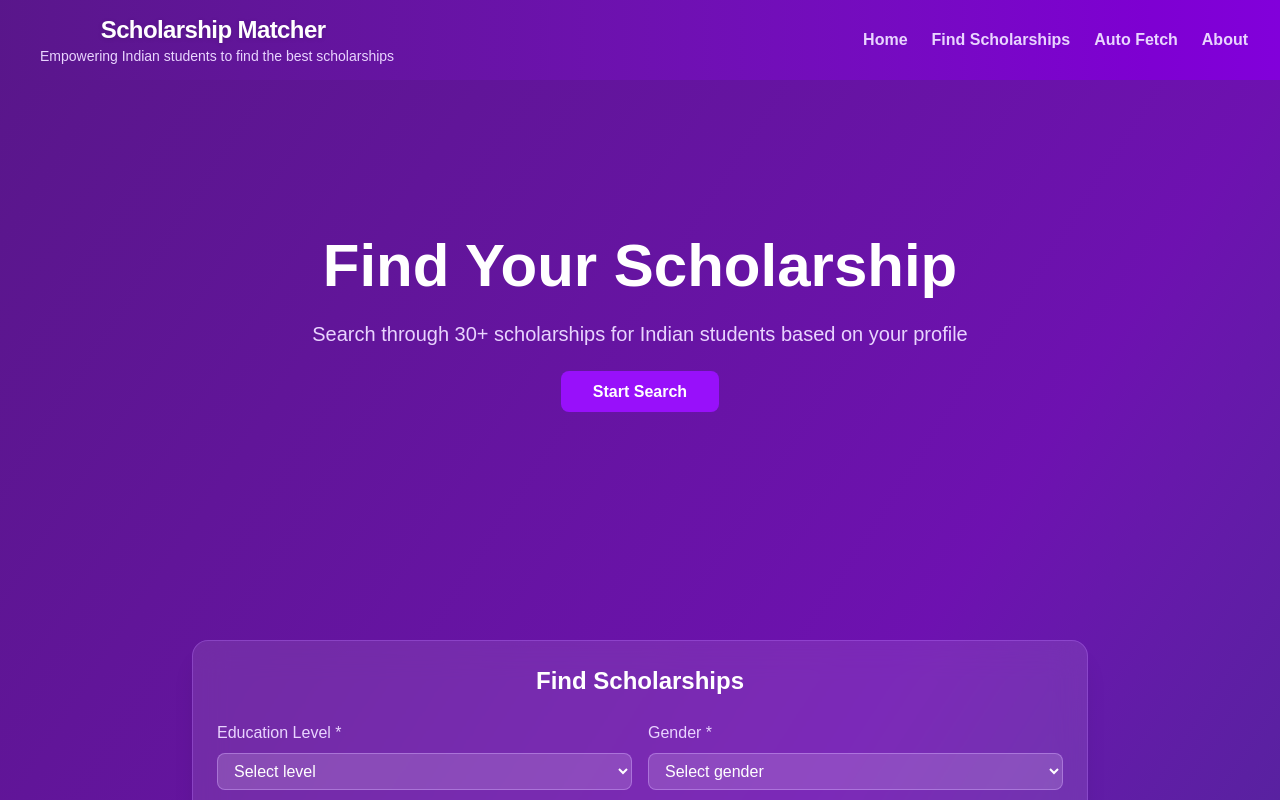
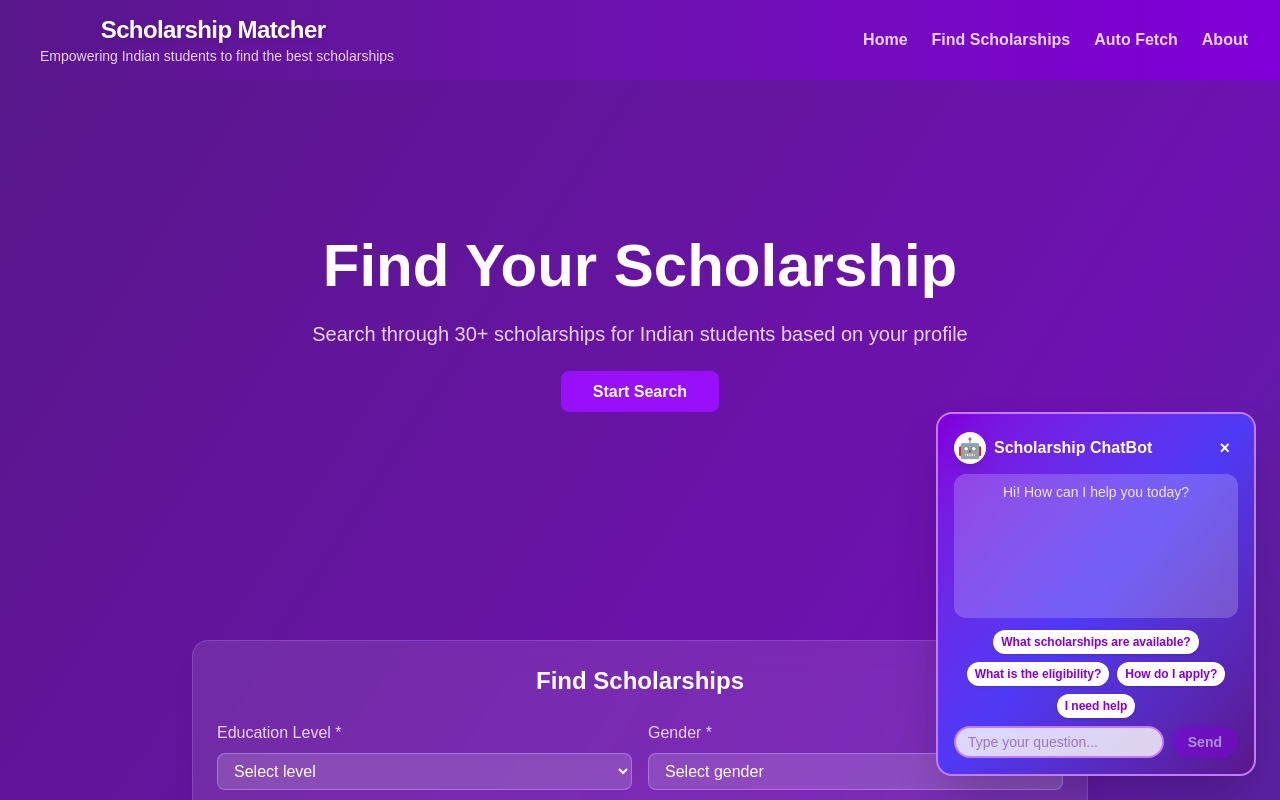
Before and after one commit to catmoreak/scholarship, a Next.js app: page / in a window 1280 px wide. Shown: the top 800 px of the page. Built offline with nearby package versions, Linux system fonts and the light colour scheme.

Commit message:
feat: Add ChatBot component for enhanced user interaction and support

```diff
--- a/src/app/page.tsx
+++ b/src/app/page.tsx
@@ -4,6 +4,7 @@ import React, { useState } from 'react'
 import HeroSection from '@/components/HeroSection'
 import ScholarshipSearchForm from '@/components/ScholarshipSearchForm'
 import ScholarshipResults from '@/components/ScholarshipResults'
+import ChatBot from '@/components/ChatBot'
 import { matchScholarships, Scholarship } from '@/data/scholarships'
 
 export default function Home() {
@@ -20,38 +21,26 @@ export default function Home() {
     academicPercentage: string;
     subjects: string;
   }) => {
-    const matches = matchScholarships({
-      class: criteria.class,
-      gender: criteria.gender,
-      religion: criteria.religion,
-      caste: criteria.caste,
-      state: criteria.state,
-      familyIncome: criteria.familyIncome,
-      academicPercentage: criteria.academicPercentage ? parseInt(criteria.academicPercentage) : undefined,
-      subjects: criteria.subjects
-    })
-
-    setMatchedScholarships(matches)
-    setSearchPerformed(true)
-
-    // Scroll to results
-    setTimeout(() => {
-      document.getElementById('results')?.scrollIntoView({ behavior: 'smooth' })
-    }, 100)
-  }
+    // Convert academicPercentage to number for matchScholarships
+    const criteriaForMatch = {
+      ...criteria,
+      academicPercentage: Number(criteria.academicPercentage)
+    };
+    const results = matchScholarships(criteriaForMatch);
+    setMatchedScholarships(results);
+    setSearchPerformed(true);
+  };
 
   return (
     <div className="min-h-screen bg-gradient-to-br from-purple-900 via-purple-800 to-indigo-900">
       {/* Hero Section */}
       <HeroSection />
-
       {/* Search Section */}
       <section id="search" className="py-20 px-4 sm:px-6 lg:px-8">
         <div className="max-w-4xl mx-auto">
           <ScholarshipSearchForm onSearch={handleSearch} />
         </div>
       </section>
-
       {/* Results Section */}
       <section id="results" className="py-20 px-4 sm:px-6 lg:px-8">
         <div className="max-w-7xl mx-auto">
@@ -61,7 +50,6 @@ export default function Home() {
           />
         </div>
       </section>
-
       {/* Featured Section */}
       <section id="featured" className="py-20 px-4 sm:px-6 lg:px-8 bg-black/20">
         <div className="max-w-7xl mx-auto text-center">
@@ -69,7 +57,6 @@ export default function Home() {
           <p className="text-purple-200 text-xl mb-12 max-w-3xl mx-auto">
             We&apos;ve helped thousands of Indian students find and secure scholarships worth crores of rupees
           </p>
-
           <div className="grid grid-cols-1 md:grid-cols-3 gap-8 max-w-5xl mx-auto">
             <div className="bg-white/10 backdrop-blur-lg border border-purple-400/30 rounded-3xl p-8 shadow-xl hover:shadow-purple-500/20 transition-all duration-300 transform hover:scale-105">
               <div className="w-16 h-16 bg-gradient-to-br from-purple-400 to-indigo-500 rounded-2xl flex items-center justify-center mx-auto mb-6 shadow-lg">
@@ -80,7 +67,6 @@ export default function Home() {
                 Our AI algorithm matches you with scholarships based on your exact profile, maximizing your chances of success.
               </p>
             </div>
-
             <div className="bg-white/10 backdrop-blur-lg border border-purple-400/30 rounded-3xl p-8 shadow-xl hover:shadow-purple-500/20 transition-all duration-300 transform hover:scale-105">
               <div className="w-16 h-16 bg-gradient-to-br from-green-400 to-emerald-500 rounded-2xl flex items-center justify-center mx-auto mb-6 shadow-lg">
                 <span className="text-2xl">✅</span>
@@ -90,7 +76,6 @@ export default function Home() {
                 All scholarships are verified and updated regularly. We only show legitimate opportunities from trusted sources.
               </p>
             </div>
-
             <div className="bg-white/10 backdrop-blur-lg border border-purple-400/30 rounded-3xl p-8 shadow-xl hover:shadow-purple-500/20 transition-all duration-300 transform hover:scale-105">
               <div className="w-16 h-16 bg-gradient-to-br from-yellow-400 to-orange-500 rounded-2xl flex items-center justify-center mx-auto mb-6 shadow-lg">
                 <span className="text-2xl">🚀</span>
@@ -103,6 +88,7 @@ export default function Home() {
           </div>
         </div>
       </section>
+      <ChatBot />
     </div>
-  )
+  );
 }
--- /dev/null
+++ b/src/components/ChatBot.tsx
@@ -0,0 +1,96 @@
+import React, { useState } from "react";
+
+const ChatBot = () => {
+  const [messages, setMessages] = useState<{ role: string; content: string }[]>([]);
+  const [input, setInput] = useState("");
+  const [loading, setLoading] = useState(false);
+  const [open, setOpen] = useState(true);
+
+  async function sendMessage(e: React.FormEvent) {
+    e.preventDefault();
+    if (!input.trim()) return;
+    setLoading(true);
+    const userMsg = { role: "user", content: input };
+    let botReply = "Sorry, I didn't understand. Please ask about scholarships, eligibility, or application process.";
+    const lowerInput = input.toLowerCase();
+    if (lowerInput.includes("scholarship")) {
+      botReply = "We match you with scholarships based on your profile. Try our search above!";
+    } else if (lowerInput.includes("eligibility")) {
+      botReply = "Eligibility varies by scholarship. Common criteria include academic percentage, income, and category.";
+    } else if (lowerInput.includes("apply") || lowerInput.includes("application")) {
+      botReply = "You can apply for scholarships directly on the provider's website. We provide verified links.";
+    } else if (lowerInput.includes("help") || lowerInput.includes("support")) {
+      botReply = "Our team is here to help! Ask your question or use the search form above.";
+    }
+    setMessages([...messages, userMsg, { role: "bot", content: botReply }]);
+    setInput("");
+    setLoading(false);
+  }
+
+  if (!open) {
+    return (
+      <button
+        className="fixed bottom-6 right-6 bg-purple-700 text-white rounded-full shadow-lg w-14 h-14 flex items-center justify-center z-50 hover:bg-purple-800 transition"
+        onClick={() => setOpen(true)}
+        aria-label="Open chatbot"
+      >
+        <span className="text-2xl">🤖</span>
+      </button>
+    );
+  }
+
+  return (
+    <div className="fixed bottom-6 right-6 w-80 bg-gradient-to-br from-purple-700 via-indigo-600 to-purple-900 rounded-2xl shadow-2xl p-4 z-50 border-2 border-purple-400 flex flex-col animate-fade-in">
+      <div className="flex items-center justify-between mb-2">
+        <div className="flex items-center">
+          <span className="w-8 h-8 bg-white rounded-full flex items-center justify-center shadow-lg mr-2 text-purple-700 text-xl">🤖</span>
+          <h3 className="font-bold text-white text-base">Scholarship ChatBot</h3>
+        </div>
+        <button
+          className="text-white hover:text-purple-300 text-lg font-bold px-2 py-1 rounded-full focus:outline-none"
+          onClick={() => setOpen(false)}
+          aria-label="Close chatbot"
+        >
+          ×
+        </button>
+      </div>
+      <div className="h-36 overflow-y-auto mb-3 text-sm bg-white/20 rounded-xl p-2 backdrop-blur">
+        {messages.length === 0 && (
+          <div className="text-center text-purple-100">Hi! How can I help you today?</div>
+        )}
+        {messages.map((msg, i) => (
+          <div key={i} className={msg.role === "user" ? "text-right text-purple-200 mb-2" : "text-left text-white mb-2"}>
+            <span className={msg.role === "user" ? "inline-block bg-purple-100 text-purple-900 px-3 py-2 rounded-2xl" : "inline-block bg-purple-700 text-white px-3 py-2 rounded-2xl"}>{msg.content}</span>
+          </div>
+        ))}
+      </div>
+      <div className="mb-2 flex flex-wrap gap-2 justify-center">
+        {['What scholarships are available?', 'What is the eligibility?', 'How do I apply?', 'I need help'].map((option, idx) => (
+          <button
+            key={idx}
+            type="button"
+            className="bg-white text-purple-700 font-semibold px-2 py-1 rounded-full shadow hover:bg-purple-100 transition text-xs"
+            onClick={() => setInput(option)}
+            disabled={loading}
+          >
+            {option}
+          </button>
+        ))}
+      </div>
+      <form onSubmit={sendMessage} className="flex gap-2">
+        <input
+          value={input}
+          onChange={e => setInput(e.target.value)}
+          className="flex-1 border-2 border-purple-400 rounded-full px-3 py-1 bg-white/80 text-purple-900 focus:outline-none focus:ring-2 focus:ring-purple-600 text-sm"
+          placeholder="Type your question..."
+          disabled={loading}
+        />
+        <button type="submit" className="bg-purple-700 hover:bg-purple-800 text-white px-4 py-1 rounded-full font-bold shadow transition disabled:opacity-50 text-sm" disabled={loading || !input}>
+          Send
+        </button>
+      </form>
+    </div>
+  );
+};
+
+export default ChatBot;
```
